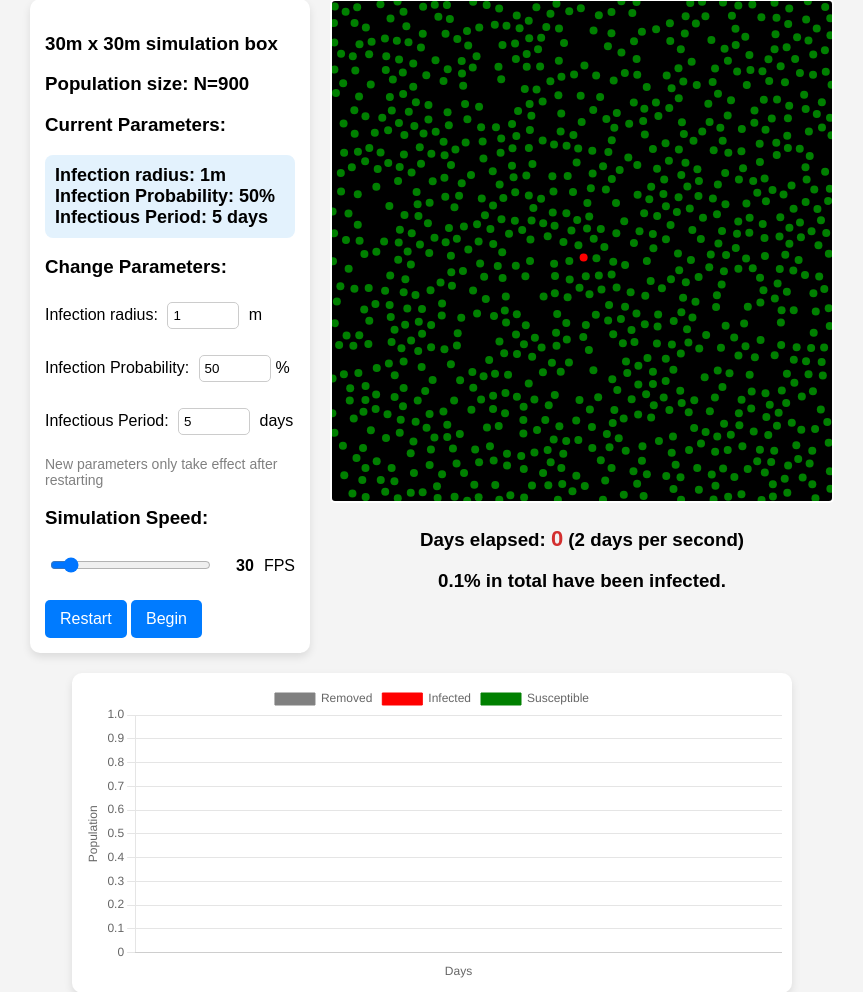
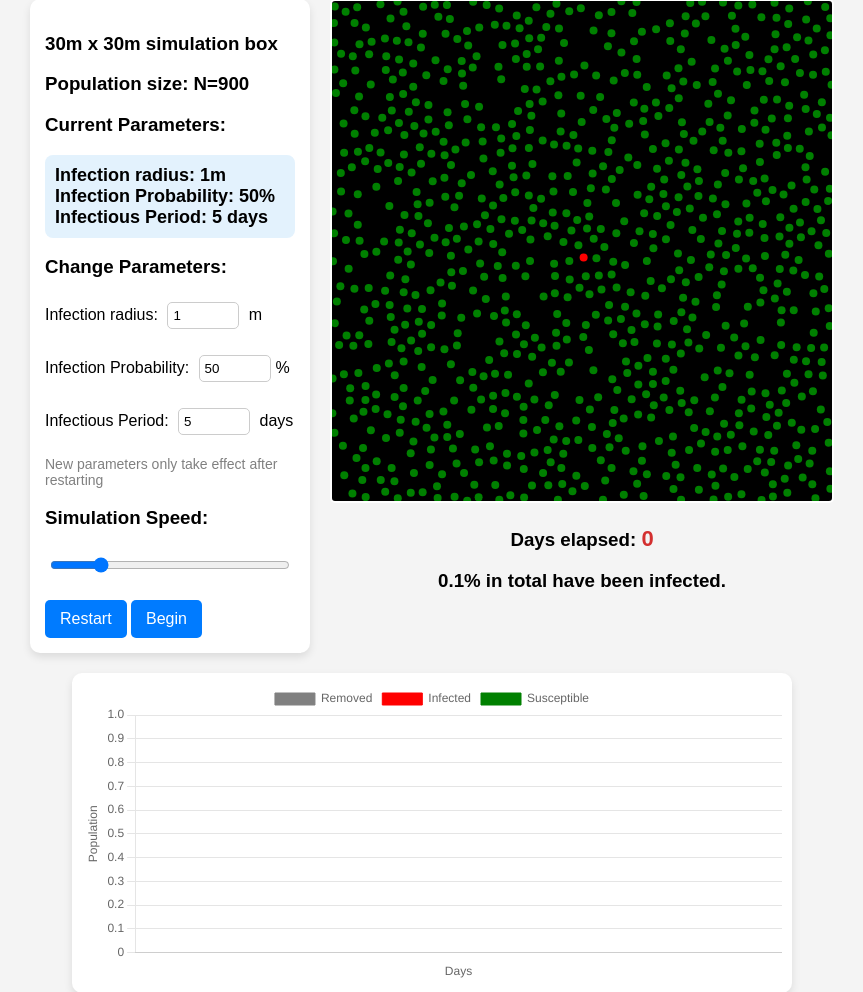
Before and after one commit to jeffrunningit/SIR-model-pendemic-prediction, a Flask app: page / in a window 1280 px wide. Shown: the part 81-1073 px from the top of the page, without its empty margins (208-1071 px from the left). Run offline with Flask 3, Linux system fonts and the light colour scheme.

Commit message:
updated speed slider

```diff
--- a/python/flaskapp.py
+++ b/python/flaskapp.py
@@ -2,7 +2,7 @@ from flask import Flask, render_template, jsonify, request
 import numpy as np
 import sim_latest
 
-stepsPerDay = 15
+stepsPerDay = 10
 sim1 = sim_latest.Population(
     infection_radius_m=1,
     infection_probability=0.5,
@@ -52,6 +52,7 @@ def get_data():
 
 @app.route('/step')
 def step():
+    stepsPerDay = int(request.args.get('stepsPerDay'))
     sim1.step(stepsPerDay)
     return jsonify({"message": "Stepped"}), 200
 
--- a/python/sim_latest.py
+++ b/python/sim_latest.py
@@ -44,16 +44,17 @@ class Population:
         self.velocities[center_index] = self.velocities[center_index] * max_speed_mpday/np.linalg.norm(self.velocities[center_index])
         self.infected_time = np.zeros(N, dtype=int)
 
-        # Step tracking
-        self.stepcount = 0
+        # Time tracking
         self.day = 0
+        self.day_float = 0
 
-    def step(self, stepsPerday):
+    def step(self, stepsPerday = 15):
         """Move forward by a step"""
-        self.move(stepsPerday)
-        self.stepcount += 1
+        self.move(dt=1/stepsPerday)
+        self.day_float += 1 / stepsPerday
+
         # Infect and update once a day
-        if self.stepcount % stepsPerday == 0:
+        if self.day_float >= self.day + 1:
             self.infect()
             self.update_infected_time()
             self.statescount = np.array([
@@ -64,9 +65,8 @@ class Population:
             self.day += 1
 
 
-    def move(self, stepsPerDay = 1):
+    def move(self, dt):
         """Update particle positions with periodic boundary conditions"""
-        dt = 1 / stepsPerDay
         self.positions += self.velocities * dt
 
         # Reflection at boundaries
--- a/python/static/animation.js
+++ b/python/static/animation.js
@@ -2,11 +2,13 @@ const canvas = document.getElementById("canvas");
 const ctx = canvas.getContext("2d");
 const boxSize = 30;  // Match Python simulation size
 const N = 900;  // Number of particles
+const FPS = 30;  // Frames per second
 
 canvas.width = 500;
 canvas.height = 500;
 
-let fps = 30; // each frame is 1 step
+let stepsPerDay = 5;
+let daysPerSec = 30/5;
 
 let infectionRadius;
 let infectionProb;
@@ -29,12 +31,13 @@ let reachedEnd = false;
 startSim(); // Start simulation
 initializeChart();
 
-// Buttons
+// Restart button
 document.getElementById("restartBtn").addEventListener("click", function() {
     startSim();
     initializeChart();
+    document.getElementById("pauseBtn").innerText = isPaused ? "Begin" : "Pause";
 });
-
+// Pause button
 document.getElementById("pauseBtn").addEventListener("click", function() {
     isPaused = !isPaused;
     document.getElementById("pauseBtn").innerText = isPaused ? "Resume" : "Pause";
@@ -42,11 +45,12 @@ document.getElementById("pauseBtn").addEventListener("click", function() {
         runSim();
     }
 });
-
-document.getElementById("fpsSlider").addEventListener("input", function() {
-    fps = parseInt(this.value);
-    document.getElementById("fpsValue").innerText = fps;
-    document.getElementById("daysPerSec").innerText = (fps/15).toFixed(1);
+// Speed slider
+document.getElementById("speedSlider").addEventListener("input", function() {
+    daysPerSec = this.value;
+    stepsPerDay = Math.round(FPS / daysPerSec);
+    document.getElementById("simSpeed").innerText = parseInt(daysPerSec);
+    //document.getElementById("daysPerSec").innerText = (fps/15).toFixed(1);
 });
 
 function startSim() {
@@ -58,7 +62,9 @@ function startSim() {
     updateAnimatedValue("currentRad", infectionRadius);
     updateAnimatedValue("currentProb", infectionProb*100);
     updateAnimatedValue("currentPeriod", infectiousPeriodDay);
-
+    reachedEnd = false;
+    document.getElementById("diseaseStatus").classList.add("hidden");
+    document.getElementById("pauseBtn").classList.remove("hidden")
 
     fetch("/start", {
         method: "POST",
@@ -75,8 +81,6 @@ function startSim() {
             fetchData();
         });
 
-    reachedEnd = false;
-    document.getElementById("diseaseStatus").classList.add("hidden");
 }
 
 function fetchData() {
@@ -92,7 +96,8 @@ function fetchData() {
             if (data.state_count[1] === 0 && !reachedEnd) {
                 reachedEnd = true;
                 isPaused = true;
-                document.getElementById("pauseBtn").innerText = "Continue";
+                document.getElementById("pauseBtn").classList.add("hidden");
+                document.getElementById("pauseBtn").innerText = "Begin";
                 document.getElementById("diseaseStatus").classList.remove("hidden");
             }
         });
@@ -100,14 +105,16 @@ function fetchData() {
 
 function runSim() {
     if (isPaused) return;
-    fetch("/step").then(() => {
-        fetchData();
-        if (!isPaused){
-            setTimeout(runSim, 1000/fps);
-        }
-    });
+
+    fetch(`/step?stepsPerDay=${stepsPerDay}`)  // ✅ Send stepsPerFrame to Flask
+        .then(response => response.json())  // ✅ Expect JSON response
+        .then(() => fetchData())
+        .catch(error => console.error("Error in runSim:", error));
+
+    if (!isPaused){
+        setTimeout(runSim, 1000 / FPS);  // ✅ Always render at 30 FPS max
+    }
 }
-
 
 function drawParticles(boxsize, positions, states) {
 
--- a/python/static/styles.css
+++ b/python/static/styles.css
@@ -88,15 +88,10 @@ input {
     gap: 10px; /* Adds spacing between slider and text */
 }
 
-#fpsSlider {
-    width: 50%;
+#speedSlider {
+    width: 80%;
     flex-grow: 1;
     margin-top: 3px;
-}
-
-#fpsValue {
-    font-weight: bold;
-    margin-left: 10px;
 }
 
 /* 🔹 Style buttons */
--- a/python/templates/siminterface.html
+++ b/python/templates/siminterface.html
@@ -37,12 +37,12 @@
             </p>
             <p class="small-text">New parameters only take effect
                 after restarting</p>
-            <h3>Simulation Speed:</h3>
+            <h3>Simulation Speed: </h3>
             <div class="slider-container">
                 <p>
-                    <!-- <label for="fpsSlider"></label> -->
-                    <input type="range" id="fpsSlider" min="5" max="500" step="5" value="30">
-                    <span id="fpsValue">30</span> FPS
+                    <!-- Simulation speed -->
+                    <input type="range" id="speedSlider" min="1" max="30" step="1" value="6">
+                    <!-- <span id="simSpeed">5</span> -->
                 </p>
             </div>
             <!-- Buttons -->
@@ -54,8 +54,8 @@
         <div>
             <canvas id="canvas" width="500" height="500"></canvas>
             <!-- <h3>Day elapsed: <span id="simulationDay">0</span></h3> -->
-            <h3 id="day-counter">Days elapsed: <span id="simulationDay">0</span>
-                (<span id="daysPerSec">2</span> days per second) </h3>
+            <h3 id="day-counter">Days elapsed: <span id="simulationDay">0</span> </h3>
+                <!-- (<span id="daysPerSec">2</span> days per second) </h3> -->
             <h3><span id="totalInfected"></span>% in total have been infected.</h3>
             <p id="diseaseStatus" class="hidden">The disease is eradicated. No infected remain. </p>
         </div>
```
Also changed, not shown: 2 other files.
